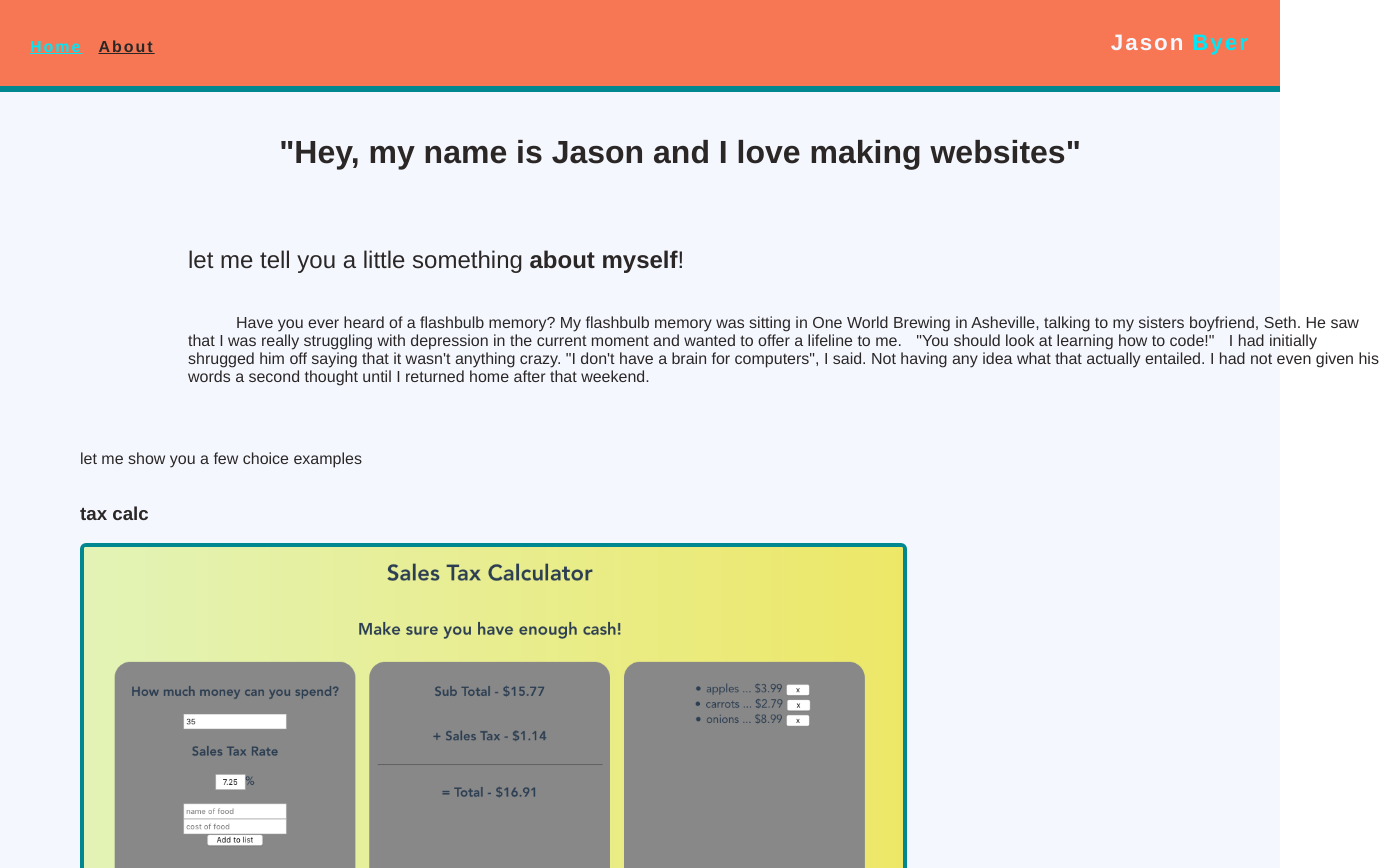
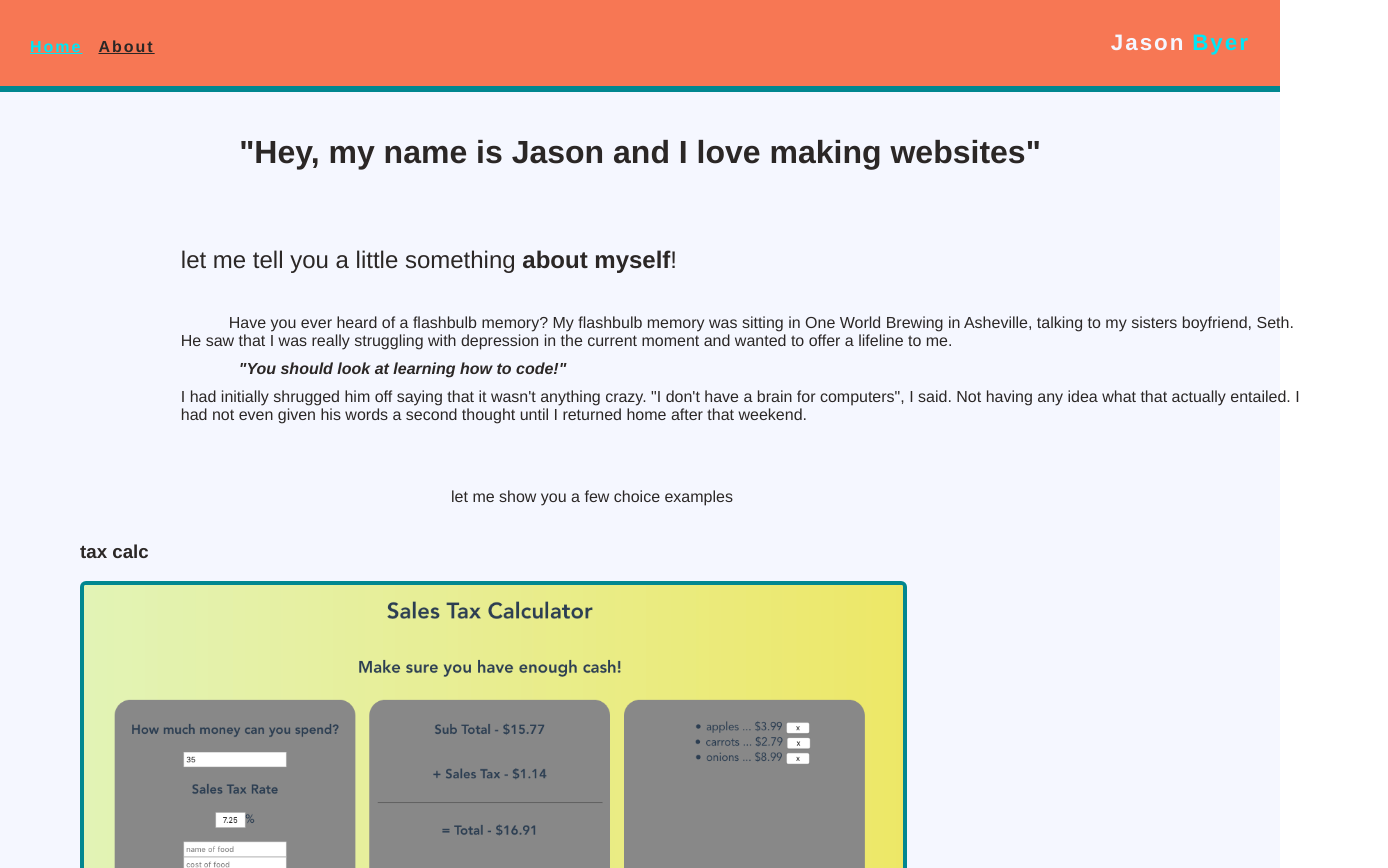
Before and after one commit to jbyer3/vue-portfolio-page, a Vue app: page /#/ in a window 1280 px wide. Shown: the top 868 px of the page, 1388 px wide, since content can reach past the window. Built offline with nearby package versions, Linux system fonts and the light colour scheme.

Commit message:
fixed margins and create constructionpage component

```diff
--- a/src/components/BackgroundInfo.vue
+++ b/src/components/BackgroundInfo.vue
@@ -36,7 +36,7 @@ export default {
   display: flex;
   flex-direction: column;
   align-items: baseline;
-  margin-left: 5rem;
+  margin: 0 5rem;
 }
 
 img {
@@ -65,5 +65,8 @@ img {
 
 .exclamation-text {
   margin: 10px;
+  display: block;
+  font-style: italic;
+  font-weight: 600;
 }
 </style>
--- /dev/null
+++ b/src/components/ConstructionPage.vue
@@ -0,0 +1,33 @@
+<template>
+
+  <div class="container">
+    <h1>this section is currently being completed</h1>
+  </div>
+</template>
+
+<script>
+export default {
+  name: 'ConstructionPage',
+  props: {
+    msg: String
+  },
+  data: () => ({
+
+  }),
+  computed: {
+
+  }
+}
+</script>
+
+<!-- Add "scoped" attribute to limit CSS to this component only -->
+<style scoped lang="scss">
+@import './src/sass/colors';
+
+.container {
+  display: flex;
+  flex-direction: column;
+  align-items: baseline;
+  margin-left: 5rem;
+}
+</style>
--- a/src/components/ProjectsList.vue
+++ b/src/components/ProjectsList.vue
@@ -67,8 +67,8 @@ export default {
   display: flex;
   width: 80vw;
   flex-direction: column;
-  align-items: baseline;
-  margin-left: 5rem;
+  align-items: center;
+  margin: 0 5rem;
 }
 
 img {
--- a/src/views/About.vue
+++ b/src/views/About.vue
@@ -1,6 +1,21 @@
 <template>
   <div class="about">
-    <h1>This is an about page</h1>
-    <p>this router thing totally works though</p>
+    <ConstructionPage/>
   </div>
 </template>
+
+<script>
+// @ is an alias to /src
+// import HelloWorld from '@/components/HelloWorld.vue'
+import ConstructionPage from '@/components/ConstructionPage.vue';
+export default {
+  name: 'home',
+  components: {
+    // HelloWorld,
+    ConstructionPage
+  },
+  data: () => ({
+
+  })
+}
+</script>
```
